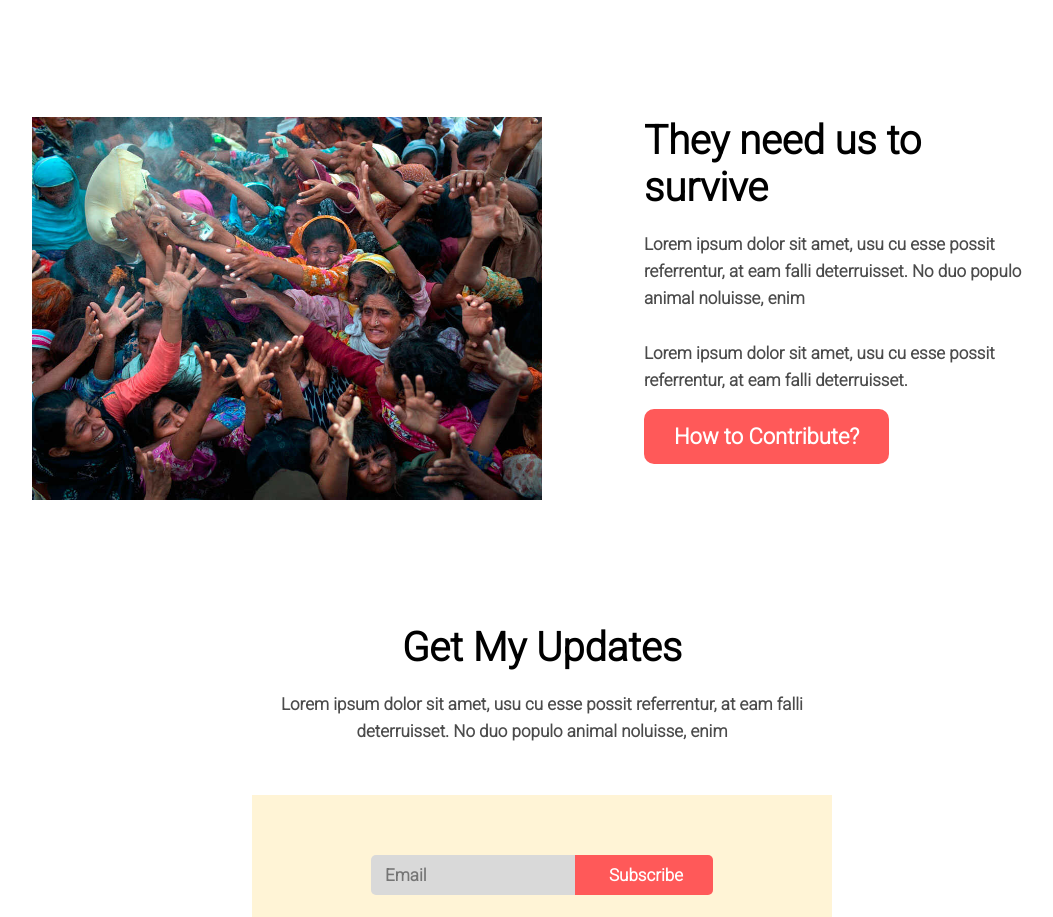
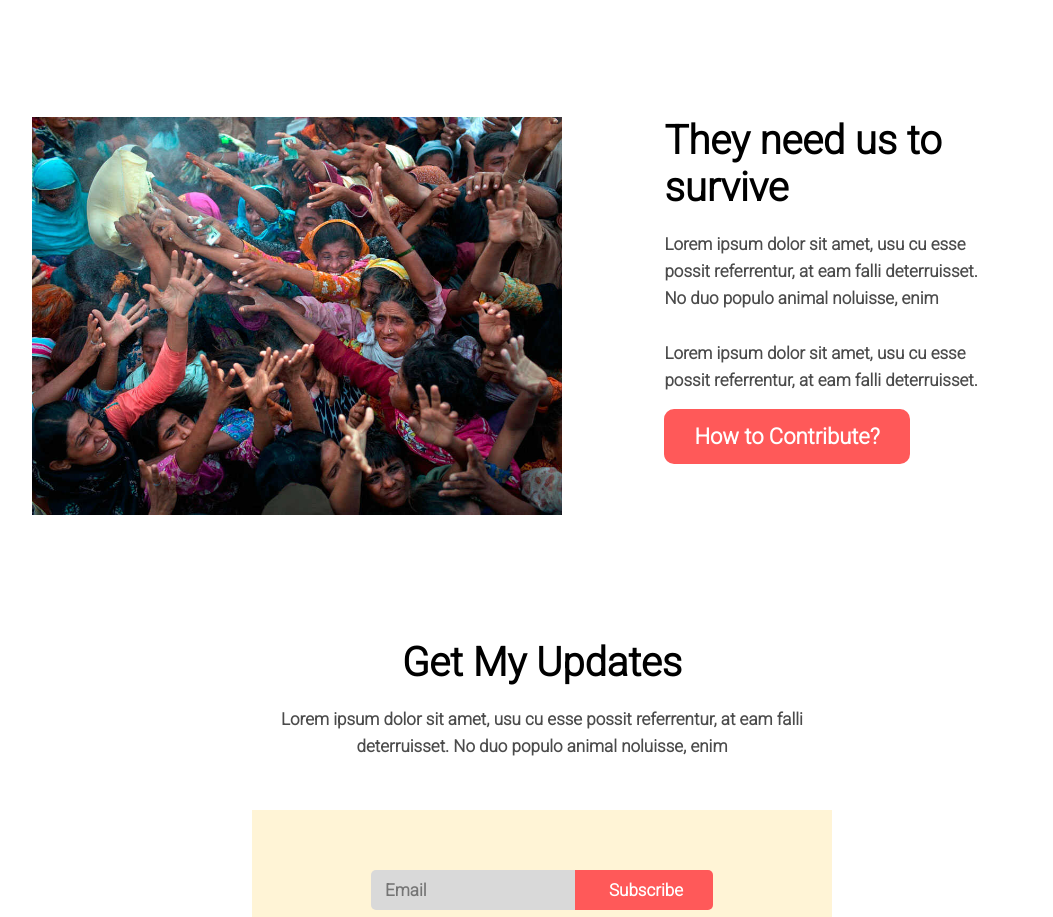
Before and after one commit to maruf-hossain-munna/assignment-one, a plain HTML site: page index.html in a window 1280 px wide. Shown: the part 2261-3178 px from the top of the page, without its empty margins (98-1151 px from the left). Drawn offline with Linux system fonts and the light colour scheme.

Commit message:
matha hang

```diff
--- a/style.css
+++ b/style.css
@@ -170,15 +170,17 @@ a{
 
 }
 .img-need{
-    width: 50%;
-    margin-right: 10%;
+    width: 55%;
+
 }
 .img-need img{
     width: 100%;
 }
 
 .survive{
-    width: 40%;
+    width: 35%;
+    padding-right: 50px;
+    margin-left: 10%;
 
 }
 .survive p{
```
